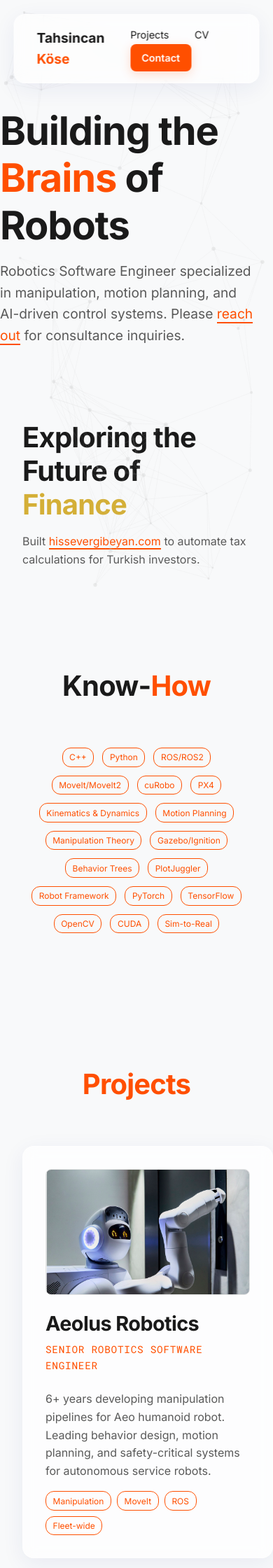
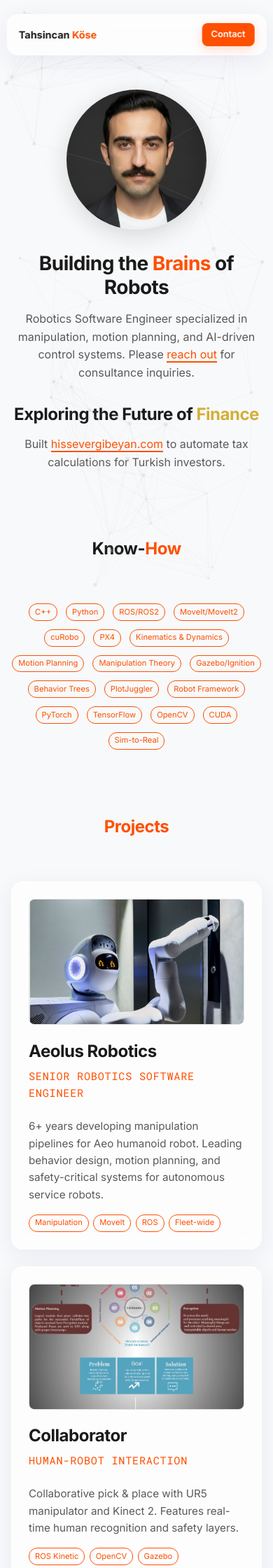
Before and after one commit to tahsinkose/tahsinkose.github.io, a PHP site: page / in a window 390 px wide. Shown: the top 2240 px of the page at 70% size. Run offline with PHP 8.4, Linux system fonts and the light colour scheme.

Commit message:
feat: Implement comprehensive responsive design for mobile and tablet views, adjusting hero and finance section layouts.

```diff
--- a/css/style.css
+++ b/css/style.css
@@ -5,7 +5,8 @@
     --surface-border: rgba(255, 255, 255, 0.4);
     --text-primary: #1a1a1a;
     --text-secondary: #595959;
-    --accent-color: #FF4F00; /* International Orange */
+    --accent-color: #FF4F00;
+    /* International Orange */
     --accent-glow: rgba(255, 79, 0, 0.2);
     --glass-shadow: 0 8px 32px 0 rgba(31, 38, 135, 0.07);
     --glass-blur: 10px;
@@ -31,7 +32,12 @@ body {
 }
 
 /* Typography */
-h1, h2, h3, h4, h5, h6 {
+h1,
+h2,
+h3,
+h4,
+h5,
+h6 {
     font-weight: 700;
     letter-spacing: -0.02em;
     line-height: 1.2;
@@ -190,7 +196,8 @@ a {
 
 /* Code Snippet */
 .code-snippet {
-    background: #1e1e1e; /* Dark background for code contrast */
+    background: #1e1e1e;
+    /* Dark background for code contrast */
     padding: 1rem;
     border-radius: 8px;
     overflow-x: auto;
@@ -278,5 +285,188 @@ a {
     object-fit: cover;
     border-radius: 8px;
     margin-bottom: 1rem;
-    border: 1px solid rgba(0,0,0,0.1);
+    border: 1px solid rgba(0, 0, 0, 0.1);
 }
+
+/* Responsive Design - Tablet */
+@media (max-width: 992px) {
+    h1 {
+        font-size: 2.5rem;
+    }
+
+    h2 {
+        font-size: 2rem;
+    }
+
+    .container {
+        padding: 0 1.5rem;
+    }
+
+    .hero {
+        min-height: 60vh;
+        padding: 3rem 0 2rem;
+    }
+
+    .hero>div {
+        gap: 2rem !important;
+    }
+
+    .hero-profile-img {
+        width: 250px !important;
+        height: 250px !important;
+    }
+
+    .hero p {
+        font-size: 1.1rem !important;
+    }
+
+    .finance-section {
+        text-align: center;
+    }
+
+    .finance-section p {
+        margin: 0 auto;
+    }
+
+    .grid-3 {
+        grid-template-columns: repeat(2, 1fr);
+    }
+}
+
+/* Responsive Design - Mobile */
+@media (max-width: 768px) {
+    h1 {
+        font-size: 2rem;
+        margin-bottom: 1rem;
+    }
+
+    h2 {
+        font-size: 1.75rem;
+        margin-bottom: 1rem;
+    }
+
+    .container {
+        padding: 0 1rem;
+    }
+
+    .glass-panel {
+        padding: 1.5rem;
+    }
+
+    /* Hero Section Mobile */
+    .hero {
+        min-height: auto;
+        padding: 8rem 0 2rem;
+    }
+
+    .hero>div {
+        flex-direction: column !important;
+        gap: 2rem !important;
+        text-align: center;
+    }
+
+    .hero-content {
+        max-width: 100% !important;
+    }
+
+    .hero-profile-img {
+        width: 200px !important;
+        height: 200px !important;
+        order: -1;
+    }
+
+    .hero p {
+        font-size: 1rem !important;
+        max-width: 100% !important;
+    }
+
+    /* Navigation Mobile */
+    nav.glass-panel {
+        padding: 0.75rem 1rem !important;
+        width: 95% !important;
+    }
+
+    .logo {
+        font-size: 1rem !important;
+    }
+
+    .nav-links a {
+        font-size: 0.8rem !important;
+        margin-left: 1rem !important;
+    }
+
+    .nav-links .btn {
+        padding: 0.4rem 0.8rem !important;
+        font-size: 0.8rem !important;
+    }
+
+    /* Finance Section Mobile */
+    .finance-section {
+        text-align: center;
+    }
+
+    .finance-section p {
+        margin: 0 auto;
+        max-width: 100% !important;
+    }
+
+    /* Grid System Mobile */
+    .grid-3 {
+        grid-template-columns: 1fr;
+        gap: 1.5rem;
+    }
+
+    /* Section Spacing Mobile */
+    section {
+        padding: 3rem 1rem !important;
+    }
+
+    section.hero {
+        padding: 8rem 1rem 2rem !important;
+    }
+
+    /* Card Adjustments */
+    .card h3 {
+        font-size: 1.5rem;
+    }
+
+    .card p {
+        font-size: 0.95rem;
+    }
+
+    .tech-tags {
+        gap: 0.4rem;
+    }
+
+    .tech-tags span {
+        font-size: 0.7rem;
+        padding: 0.15rem 0.5rem;
+    }
+}
+
+/* Extra Small Mobile */
+@media (max-width: 480px) {
+    h1 {
+        font-size: 1.75rem;
+    }
+
+    h2 {
+        font-size: 1.5rem;
+    }
+
+    .logo {
+        font-size: 0.9rem !important;
+    }
+
+    .nav-links a:not(.btn) {
+        display: none;
+    }
+
+    .nav-links .btn {
+        margin-left: 0 !important;
+    }
+
+    .hero {
+        padding: 7rem 0 2rem;
+    }
+}
--- a/index.html
+++ b/index.html
@@ -36,7 +36,8 @@
     </nav>
 
     <section class="hero container">
-        <div style="display: flex; align-items: center; justify-content: space-between; gap: 4rem;">
+        <div
+            style="display: flex; align-items: center; justify-content: space-between; gap: 4rem; flex-direction: row;">
             <div class="hero-content">
                 <h1>Building the <span style="color: var(--accent-color);">Brains</span> of Robots</h1>
                 <p style="font-size: 1.2rem; max-width: 600px;">
@@ -46,11 +47,11 @@
                         out</a> for consultance inquiries.
                 </p>
             </div>
-            <img src="assets/img/profile.png" alt="Tahsincan Köse" style="width: 350px; height: 350px; object-fit: cover; object-position: 50% 20%; border-radius: 50%;
+            <img src="assets/img/profile.png" alt="Tahsincan Köse" class="hero-profile-img" style="width: 350px; height: 350px; object-fit: cover; object-position: 50% 20%; border-radius: 50%;
                 box-shadow: 0 8px 32px rgba(22, 18, 18, 0.15);">
         </div>
     </section>
-    <section class="container" style="padding: 2rem 2rem 2rem; margin-top: -4rem;">
+    <section class="container finance-section" style="padding: 2rem 2rem 2rem; margin-top: -4rem;">
         <h2 style="margin-bottom: 1rem;">Exploring the Future of <span style="color: #d4af37;">Finance</span></h2>
         <p style="max-width: 700px;">
             Built <a href="https://hissevergibeyan.com" target="_blank"
```
